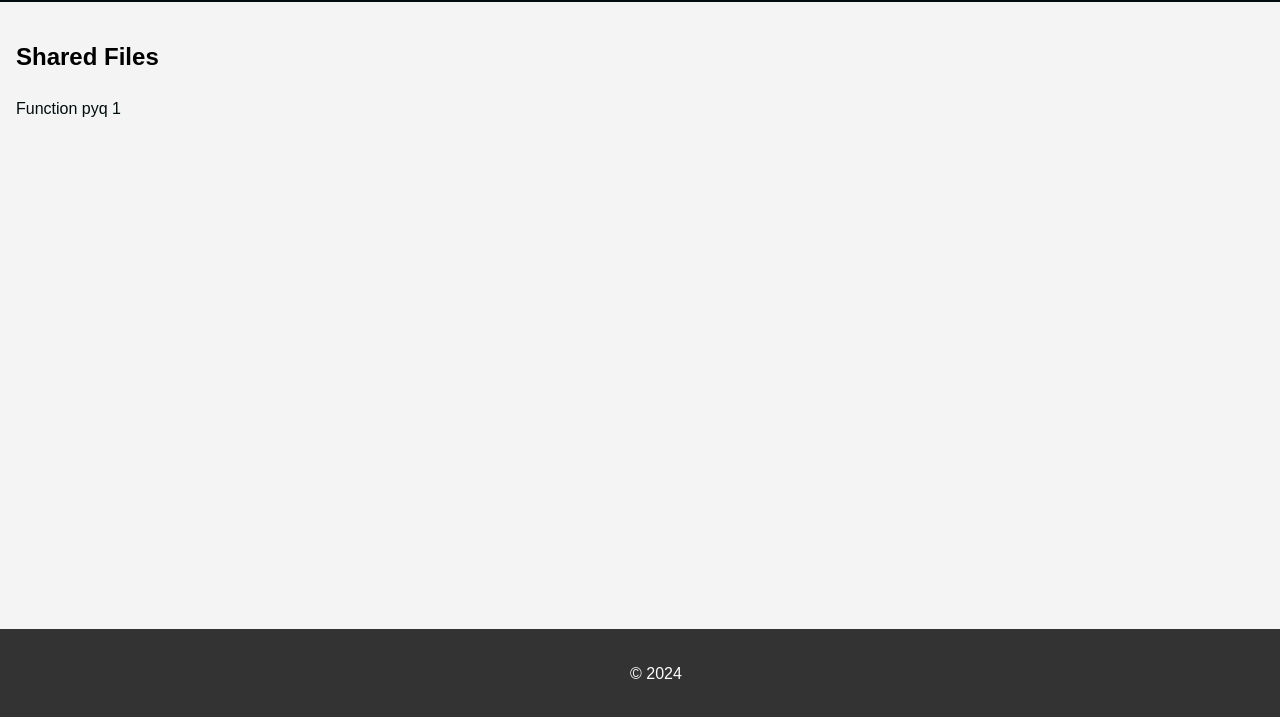
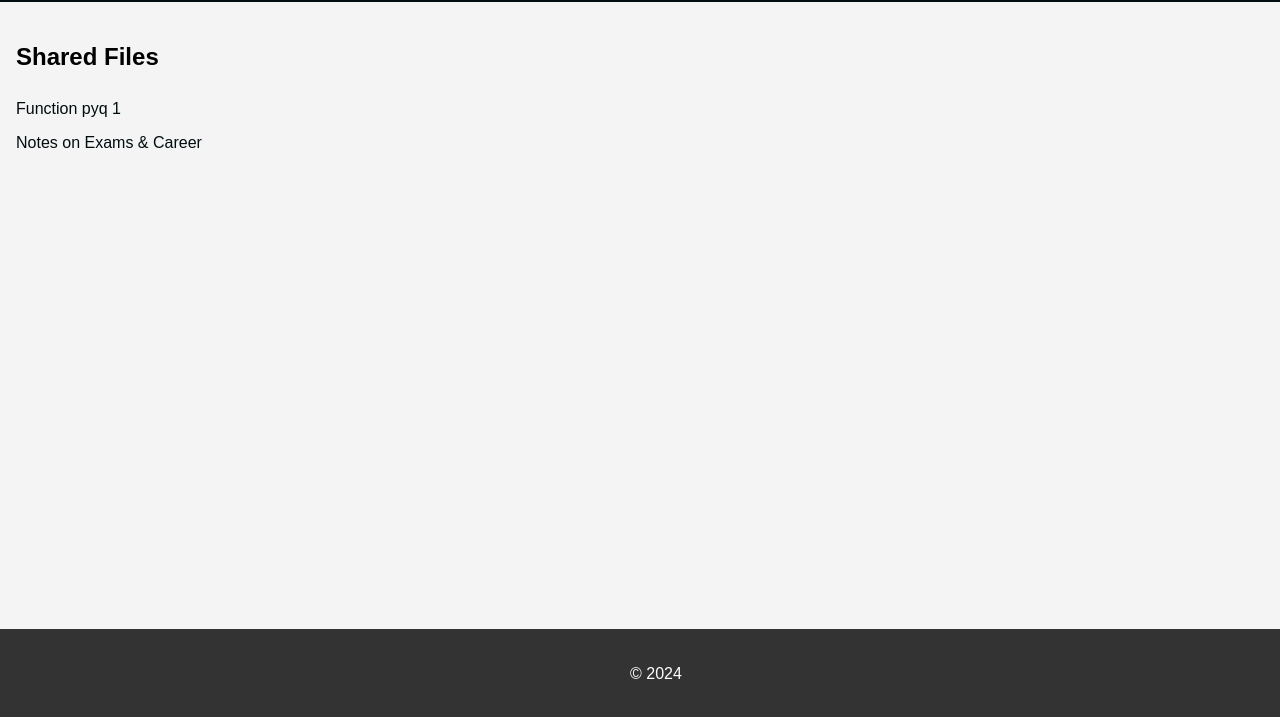
Before and after one commit to mathaddict17/mathaddict17.github.io, a plain HTML site: page index.html in a window 1280 px wide. Shown: the part 81-798 px from the top of the page. Drawn offline with Linux system fonts and the light colour scheme.

Commit message:
Update index.html

```diff
--- a/index.html
+++ b/index.html
@@ -15,7 +15,7 @@
             <h2>Shared Files</h2>
             <ul>
                 <li><a href="files/book1.pdf" target="_blank">Function pyq 1</a></li>
-
+             <a href="https://www.notion.so/A-winner-s-Life-Hacks-From-Making-Money-to-Finding-Passion-ART-Podcast-Ep-192-b2edf60068054475aed1647a709b38b0?pvs=4" target="_blank">Notes on Exams & Career</a>
 
 
                 <!-- Add more links here as needed -->
```
